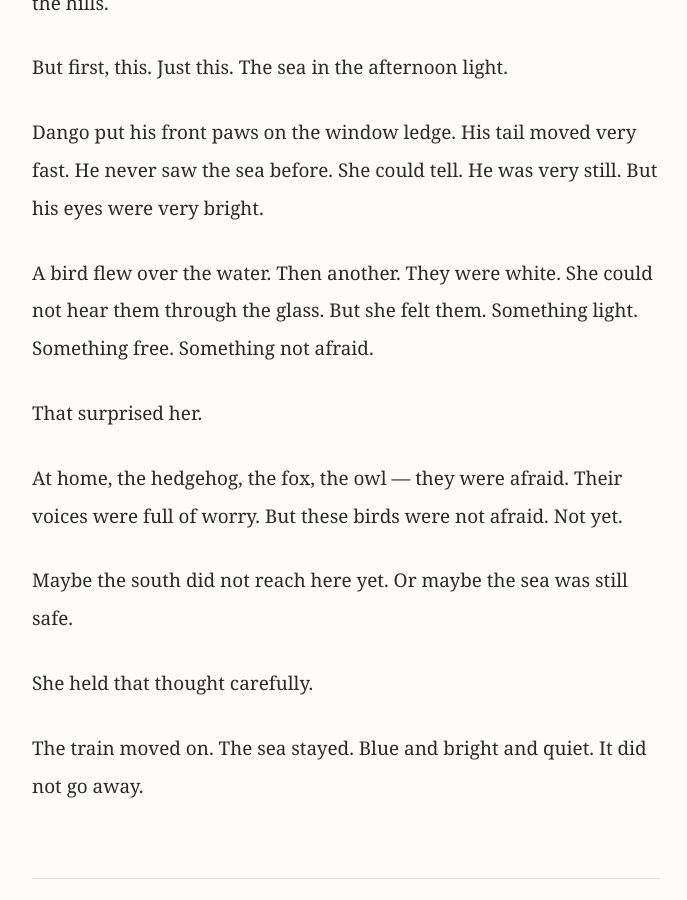
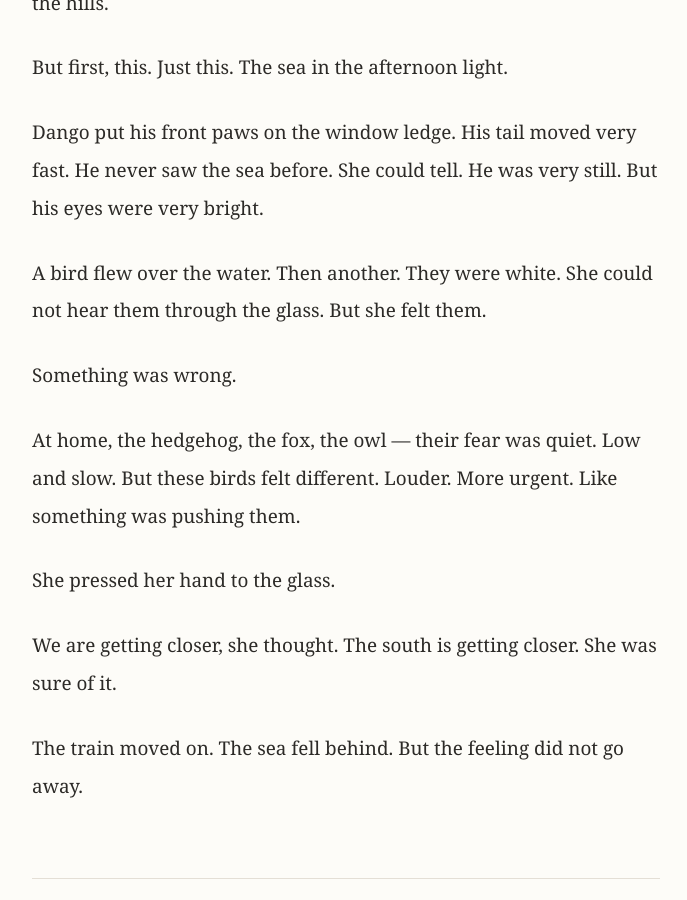
Before and after one commit to morisaki-yuichi/ako-chans-adventure, a Jekyll site: the page built from season1/chapter02/ep014.md, in a window 1280 px wide and 900 px high, scrolled down 1048 px. Shown: the whole window, without its empty margins (294-981 px from the left). Built offline with Jekyll 4.4.1, drawn with Linux system fonts in a browser that asks for light colours.

Commit message:
Fix disturbance direction logic in Ep13 and Ep14
Ep13: Messages move north through birds; Ako-chan moves south — making
the contrast explicit.

Ep14: Adriatic seabirds are more unsettled than English animals (not
less), correctly reflecting that the disturbance intensifies closer to
the south. Rework ending to maintain urgency.

```diff
--- a/season1/chapter02/ep014.md
+++ b/season1/chapter02/ep014.md
@@ -32,14 +32,14 @@ But first, this. Just this. The sea in the afternoon light.
 
 Dango put his front paws on the window ledge. His tail moved very fast. He never saw the sea before. She could tell. He was very still. But his eyes were very bright.
 
-A bird flew over the water. Then another. They were white. She could not hear them through the glass. But she felt them. Something light. Something free. Something not afraid.
+A bird flew over the water. Then another. They were white. She could not hear them through the glass. But she felt them.
 
-That surprised her.
+Something was wrong.
 
-At home, the hedgehog, the fox, the owl — they were afraid. Their voices were full of worry. But these birds were not afraid. Not yet.
+At home, the hedgehog, the fox, the owl — their fear was quiet. Low and slow. But these birds felt different. Louder. More urgent. Like something was pushing them.
 
-Maybe the south did not reach here yet. Or maybe the sea was still safe.
+She pressed her hand to the glass.
 
-She held that thought carefully.
+We are getting closer, she thought. The south is getting closer. She was sure of it.
 
-The train moved on. The sea stayed. Blue and bright and quiet. It did not go away.
+The train moved on. The sea fell behind. But the feeling did not go away.
```
Also changed, not shown: other parts of season1/chapter02/ep014.md (+1 -1 lines), planning/timeline.md (+3 -3 lines).
